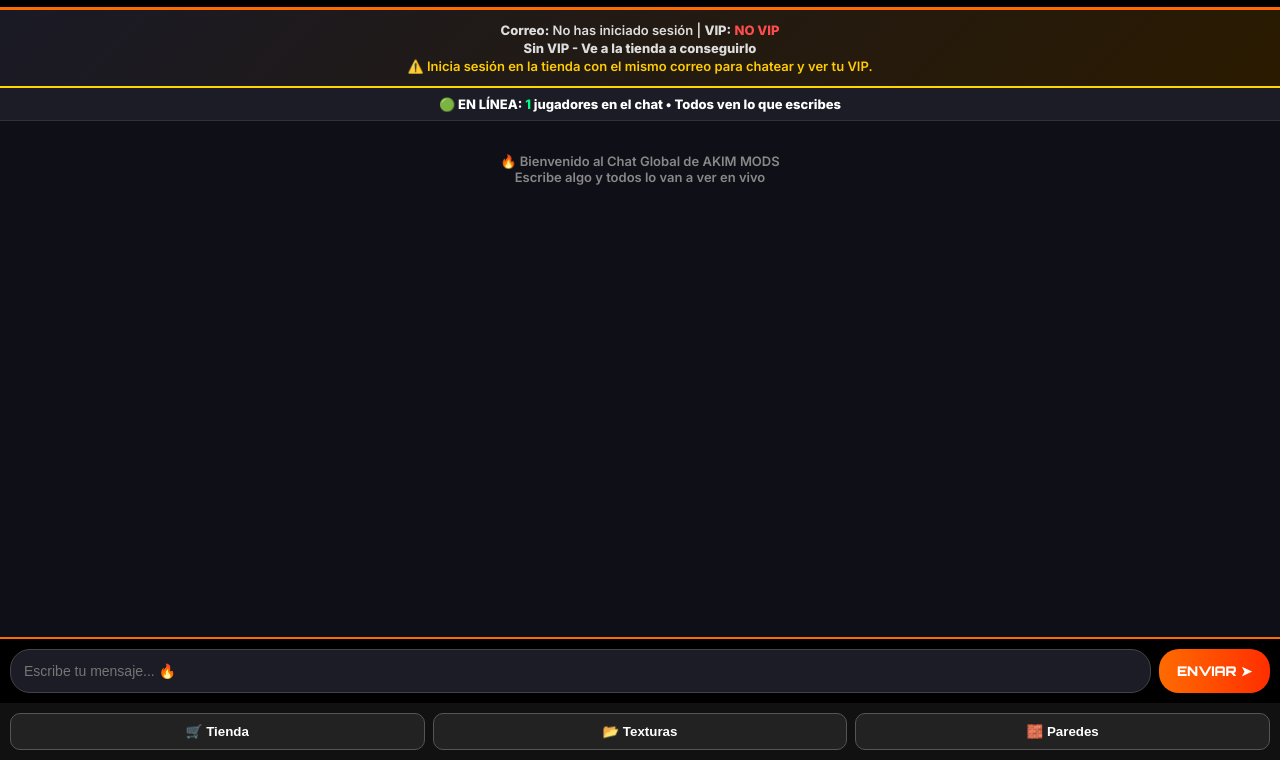
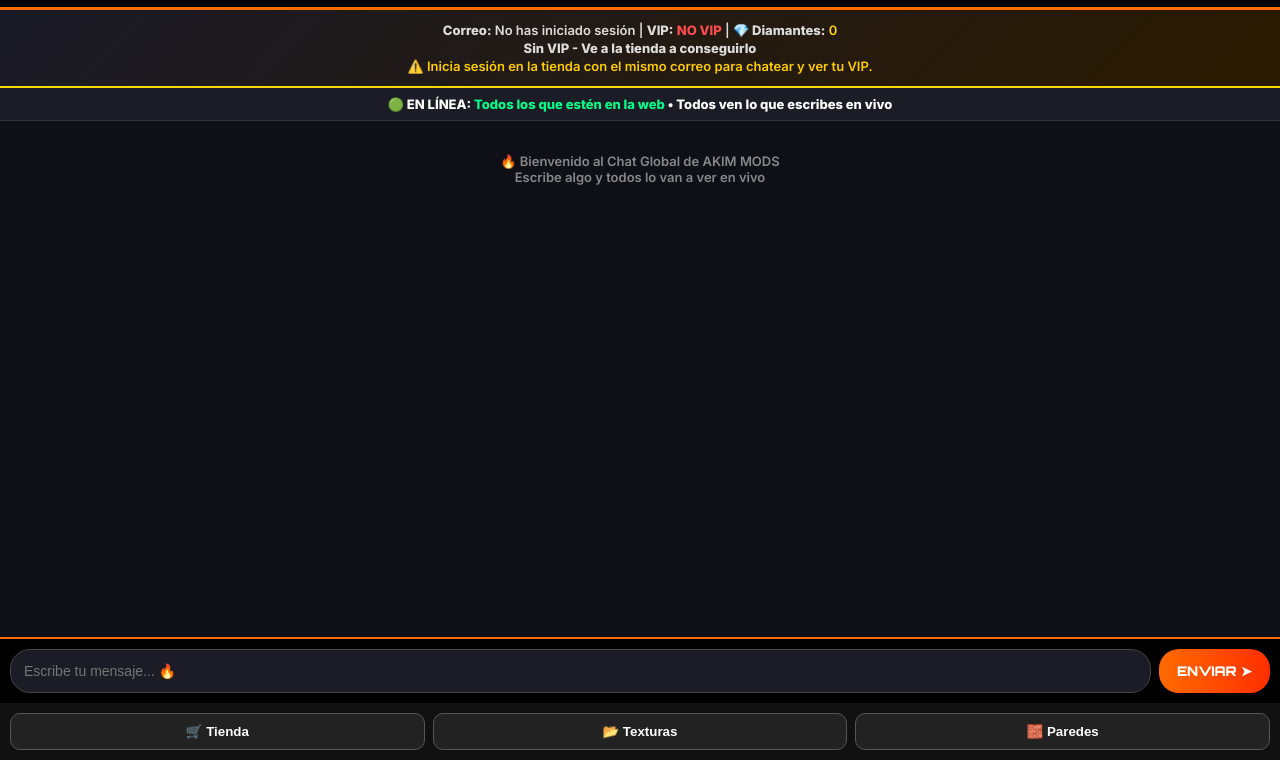
Before and after one commit to jcalzate2011-hash/Akim-mods, a plain HTML site: page CHAT.html in a window 1280 px wide. Shown: the part 40-800 px from the top of the page. Drawn offline with Linux system fonts and the light colour scheme; no server answers.

Commit message:
Update CHAT.html

```diff
--- a/CHAT.html
+++ b/CHAT.html
@@ -45,12 +45,12 @@ body{margin:0;font-family:'Inter',Arial;background:#0b0b12;color:#fff;height:100
 </div>
 
 <div class="vipBar">
-<p><b>Correo:</b> <span id="userEmail">---</span> | <b>VIP:</b> <span id="userVip" class="vipNo">NO VIP</span></p>
+<p><b>Correo:</b> <span id="userEmail">---</span> | <b>VIP:</b> <span id="userVip" class="vipNo">NO VIP</span> | <b>💎 Diamantes:</b> <span id="diamantesBar" style="color:#ffd700">0</span></p>
 <p class="vipTime" id="vipTiempo">Cargando...</p>
 <p id="msgNoLogin" style="color:#ffcc00"></p>
 </div>
 
-<div class="online">🟢 EN LÍNEA: <b id="onlineCount">1</b> jugadores en el chat • Todos ven lo que escribes</div>
+<div class="online">🟢 EN LÍNEA: <b id="onlineCount">Todos los que estén en la web</b> • Todos ven lo que escribes en vivo</div>
 
 <div id="chatBox">
 <div style="text-align:center;color:#888;font-size:13px;padding:20px">🔥 Bienvenido al Chat Global de AKIM MODS<br>Escribe algo y todos lo van a ver en vivo</div>
@@ -71,6 +71,7 @@ body{margin:0;font-family:'Inter',Arial;background:#0b0b12;color:#fff;height:100
 <script src="https://www.gstatic.com/firebasejs/10.12.2/firebase-auth-compat.js"></script>
 <script src="https://www.gstatic.com/firebasejs/10.12.2/firebase-firestore-compat.js"></script>
 <script>
+// 🔥 MISMO PROYECTO QUE TIENDA, TXT Y PAREDES - NO CAMBIAR
 const firebaseConfig = {
   apiKey: "AIzaSyCx4pzzblnDbcK1aXnoIj7AIgMOpge_0ao",
   authDomain: "akim-mods.firebaseapp.com",
@@ -84,6 +85,7 @@ firebase.initializeApp(firebaseConfig);
 const auth = firebase.auth();
 const db = firebase.firestore();
 let userActual = null;
+// 🔥 MISMA COLECCION usuarios QUE LA TIENDA
 let datos = {diamantes:0, vip:false, vipHasta:0, admin:false};
 let miNombre = "Invitado";
 
@@ -96,6 +98,7 @@ function esVipActivo(){
 function actualizarUI(){
   let activo = esVipActivo();
   document.getElementById('diamantesTop').innerText = datos.diamantes || 0;
+  document.getElementById('diamantesBar').innerText = datos.diamantes || 0;
   document.getElementById('vipTop').innerText = activo ? "VIP ✅" : "NO VIP";
   document.getElementById('userVip').innerText = activo ? "✅ VIP ACTIVO" : "NO VIP";
   document.getElementById('userVip').className = activo ? "vipTime" : "vipNo";
@@ -124,7 +127,6 @@ function formatearHora(ts){
 function mostrarMensaje(doc){
   let data = doc.data();
   let box = document.getElementById('chatBox');
-  // Evitar duplicados
   if(document.getElementById('msg-'+doc.id)) return;
   let div = document.createElement('div');
   div.id = 'msg-'+doc.id;
@@ -142,10 +144,7 @@ function mostrarMensaje(doc){
 function enviarMensaje(){
   let input = document.getElementById('inputMsg');
   let texto = input.value.trim();
-  if(!texto){
-    alert("Escribe algo primero");
-    return;
-  }
+  if(!texto){ alert("Escribe algo primero"); return; }
   if(!userActual){
     alert("⚠️ Tienes que iniciar sesión en la tienda con el mismo correo para chatear.");
     window.location.href = 'tienda.html';
@@ -158,11 +157,7 @@ function enviarMensaje(){
     vip: esVipActivo(),
     admin: datos.admin || false,
     fecha: firebase.firestore.FieldValue.serverTimestamp()
-  }).then(()=>{
-    input.value = "";
-  }).catch((e)=>{
-    alert("Error al enviar: " + e.message);
-  });
+  }).then(()=>{ input.value = ""; }).catch((e)=>{ alert("Error al enviar: " + e.message); });
 }
 
 document.getElementById('inputMsg').addEventListener('keydown', function(e){
@@ -175,24 +170,25 @@ auth.onAuthStateChanged(async (user)=>{
     miNombre = user.email.split('@')[0];
     document.getElementById('userEmail').innerText = user.email;
     document.getElementById('msgNoLogin').innerText = "";
-    const doc = await db.collection('usuarios').doc(user.uid).get();
+    // 🔥 ESCUCHA EN VIVO TU CUENTA: si te dan VIP o diamantes en la tienda, aquí se actualiza solo
+    db.collection('usuarios').doc(user.uid).onSnapshot((doc)=>{
       if(doc.exists){
         datos = doc.data();
         if(datos.vipHasta===undefined) datos.vipHasta=0;
         if(datos.diamantes===undefined) datos.diamantes=0;
+        actualizarUI();
       }
+    });
     actualizarUI();
   } else {
     document.getElementById('userEmail').innerText = "No has iniciado sesión";
     document.getElementById('msgNoLogin').innerText = "⚠️ Inicia sesión en la tienda con el mismo correo para chatear y ver tu VIP.";
     actualizarUI();
   }
-  // Escuchar mensajes en vivo
+  // 🔥 CHAT GLOBAL EN VIVO - Todos ven lo que escriben los demás
   db.collection('chat_global').orderBy('fecha','asc').limitToLast(100).onSnapshot((snap)=>{
     snap.docChanges().forEach((change)=>{
-      if(change.type === 'added'){
-        mostrarMensaje(change.doc);
-      }
+      if(change.type === 'added'){ mostrarMensaje(change.doc); }
     });
   });
 });
```
Lines whose indentation alone changed are shown as unchanged.
